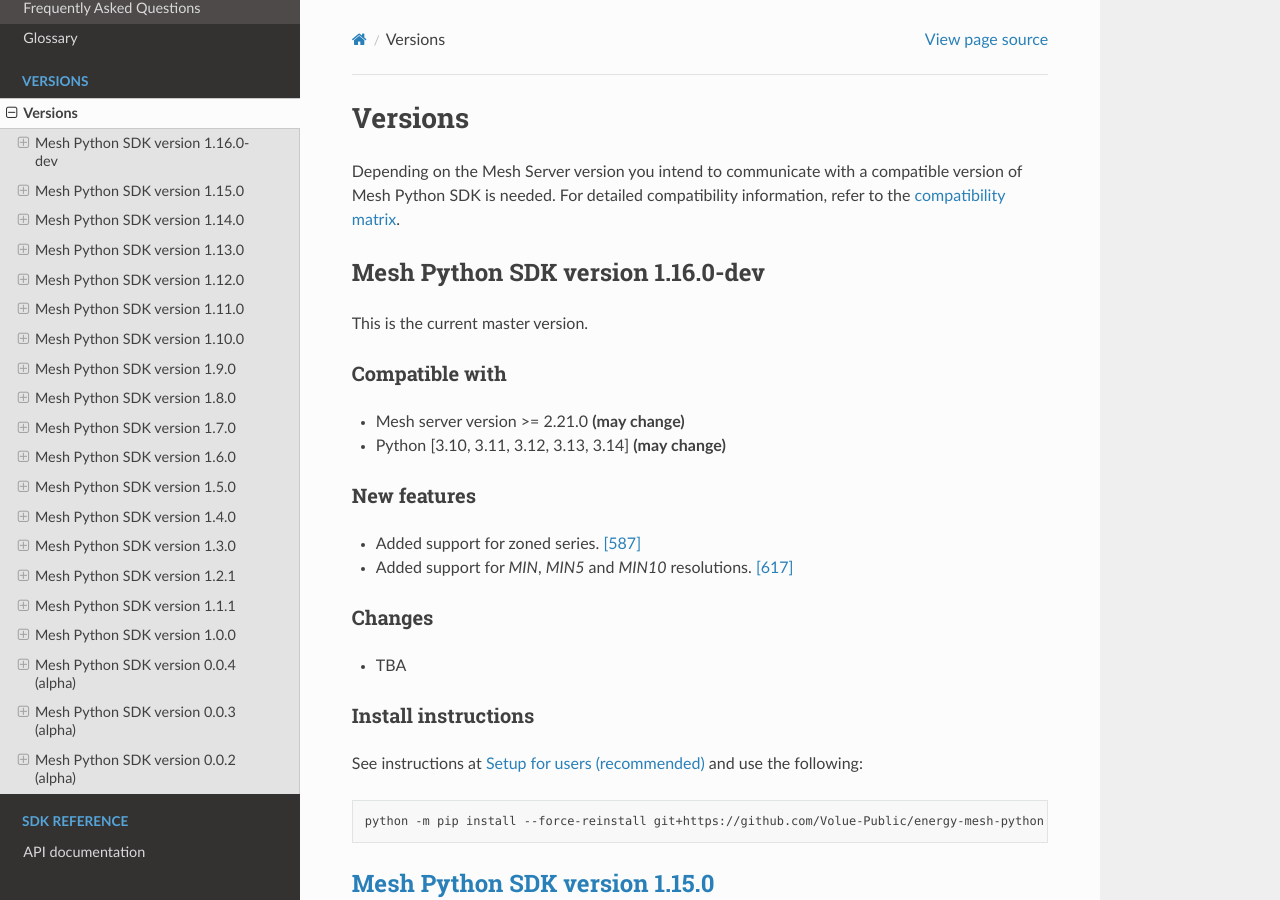
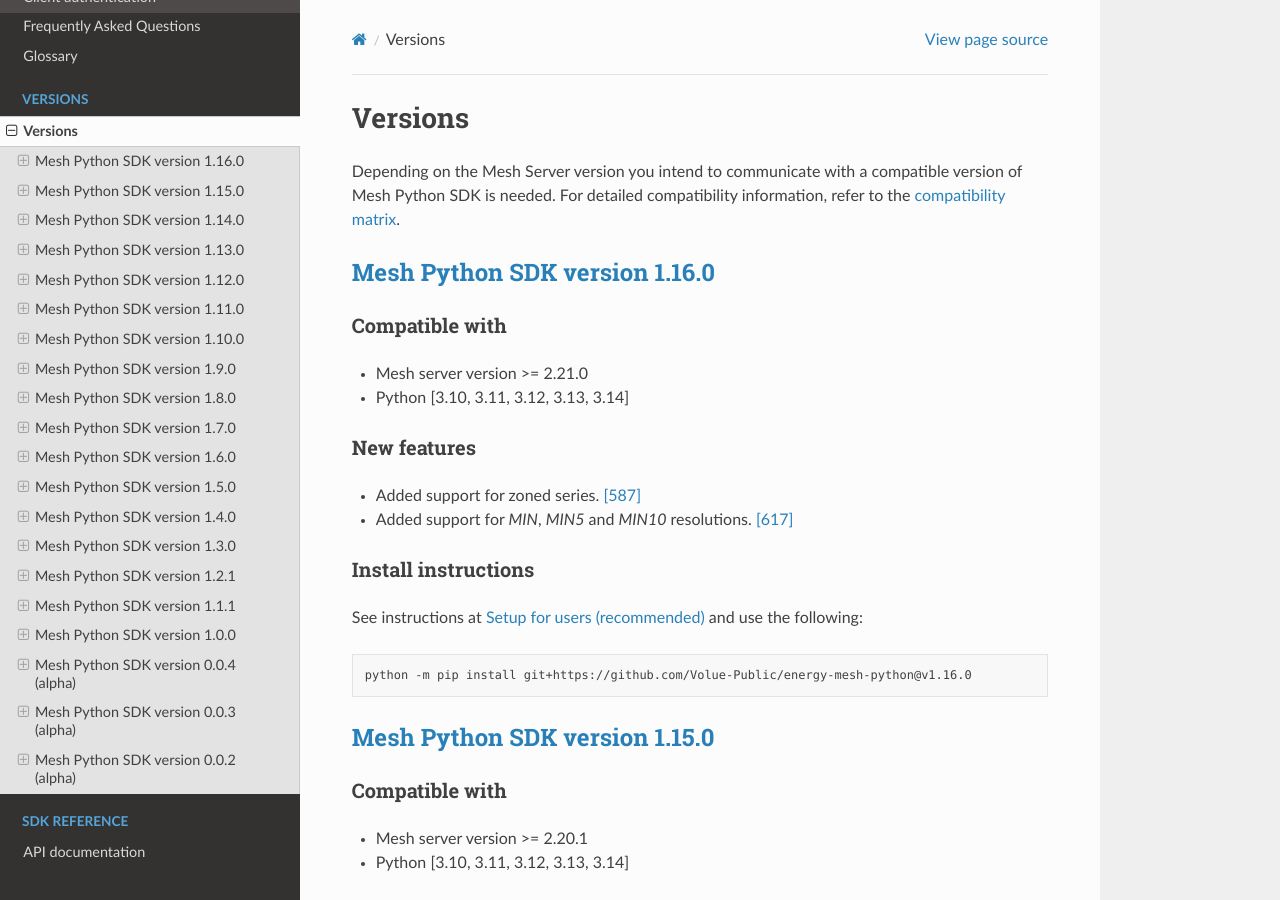
Before and after one commit to Volue-Public/energy-mesh-python, a Sphinx documentation site: the page built from docs/source/versions.rst, in a window 1280 px wide and 900 px high. Built offline with Sphinx 7.4.7 and the Read the Docs theme 3.1.0, drawn with Linux system fonts in a browser that asks for light colours.

Commit message:
Release version 1.16 (#629)

```diff
--- a/docs/source/versions.rst
+++ b/docs/source/versions.rst
@@ -6,27 +6,20 @@
 `compatibility matrix <https://volue-public.github.io/energy-smp-docs/latest/mesh/installation/MeshServiceInstallationGuide/#mesh-python-sdk-compatibility-matrix>`_.
 
 
-Mesh Python SDK version 1.16.0-dev
-**********************************
-
-This is the current master version.
+`Mesh Python SDK version 1.16.0 <https://github.com/Volue-Public/energy-mesh-python/releases/tag/v1.16.0>`_
+***********************************************************************************************************
 
 Compatible with
 ~~~~~~~~~~~~~~~~~~
 
-- Mesh server version >= 2.21.0 **(may change)**
-- Python [3.10, 3.11, 3.12, 3.13, 3.14] **(may change)**
+- Mesh server version >= 2.21.0
+- Python [3.10, 3.11, 3.12, 3.13, 3.14]
 
 New features
 ~~~~~~~~~~~~~~~~~~
 
 - Added support for zoned series. :issue:`587`
 - Added support for `MIN`, `MIN5` and `MIN10` resolutions. :pull:`617`
-
-Changes
-~~~~~~~~~~~~~~~~~~
-
-- TBA
 
 Install instructions
 ~~~~~~~~~~~~~~~~~~~~~~~~~~~~~~~~~~~~
@@ -35,7 +28,7 @@
 
 .. code-block:: bash
 
-    python -m pip install --force-reinstall git+https://github.com/Volue-Public/energy-mesh-python
+    python -m pip install git+https://github.com/Volue-Public/energy-mesh-python@v1.16.0
 
 
 `Mesh Python SDK version 1.15.0 <https://github.com/Volue-Public/energy-mesh-python/releases/tag/v1.15.0>`_
--- a/pyproject.toml
+++ b/pyproject.toml
@@ -1,6 +1,6 @@
 [tool.poetry]
 name = "volue.mesh"
-version = "1.16.0-dev"
+version = "1.16.0"
 description = ""
 license = "Proprietary"
 authors = ["Volue AS"]
```
Also changed, not shown: 2 other files.
